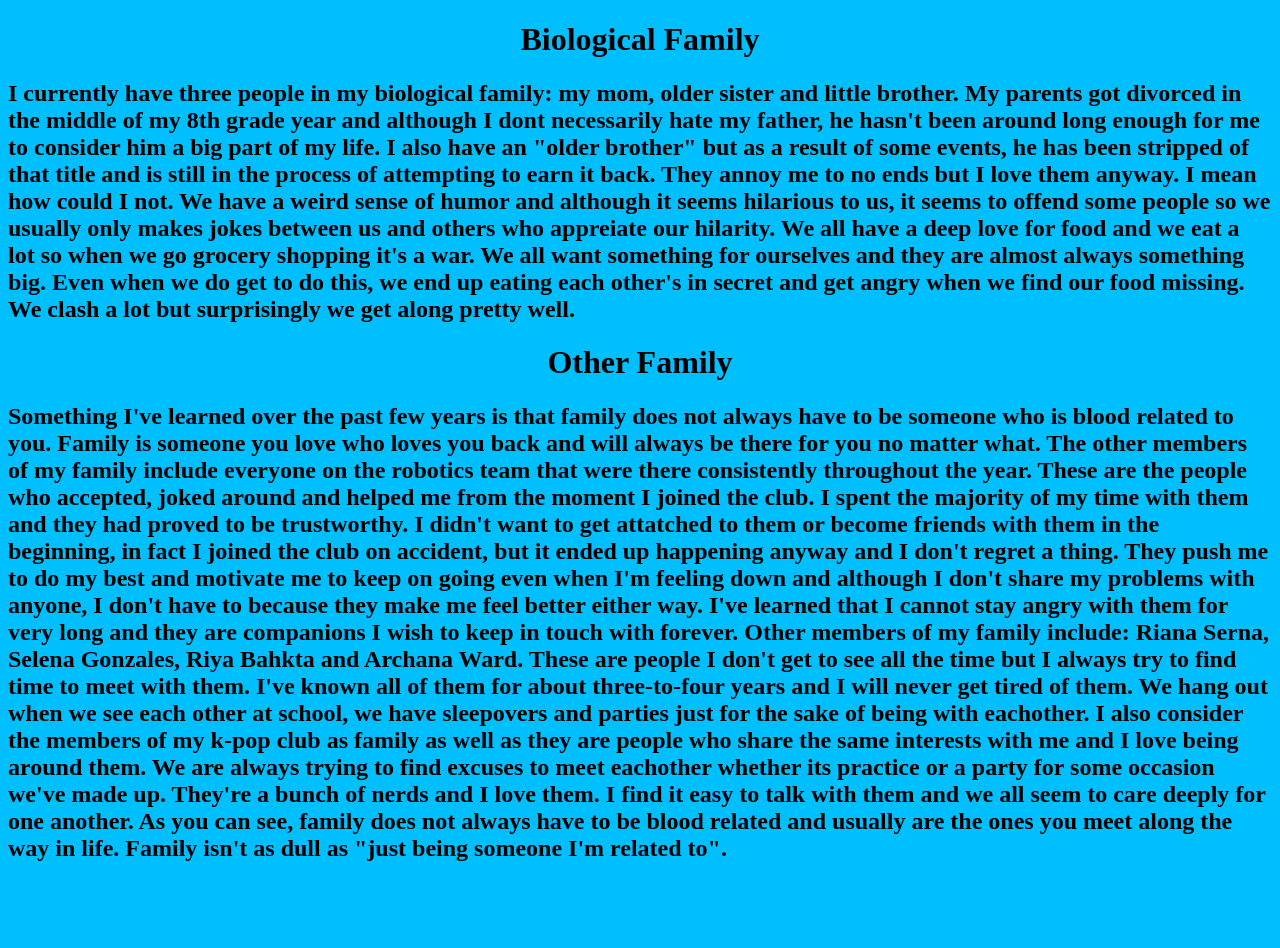
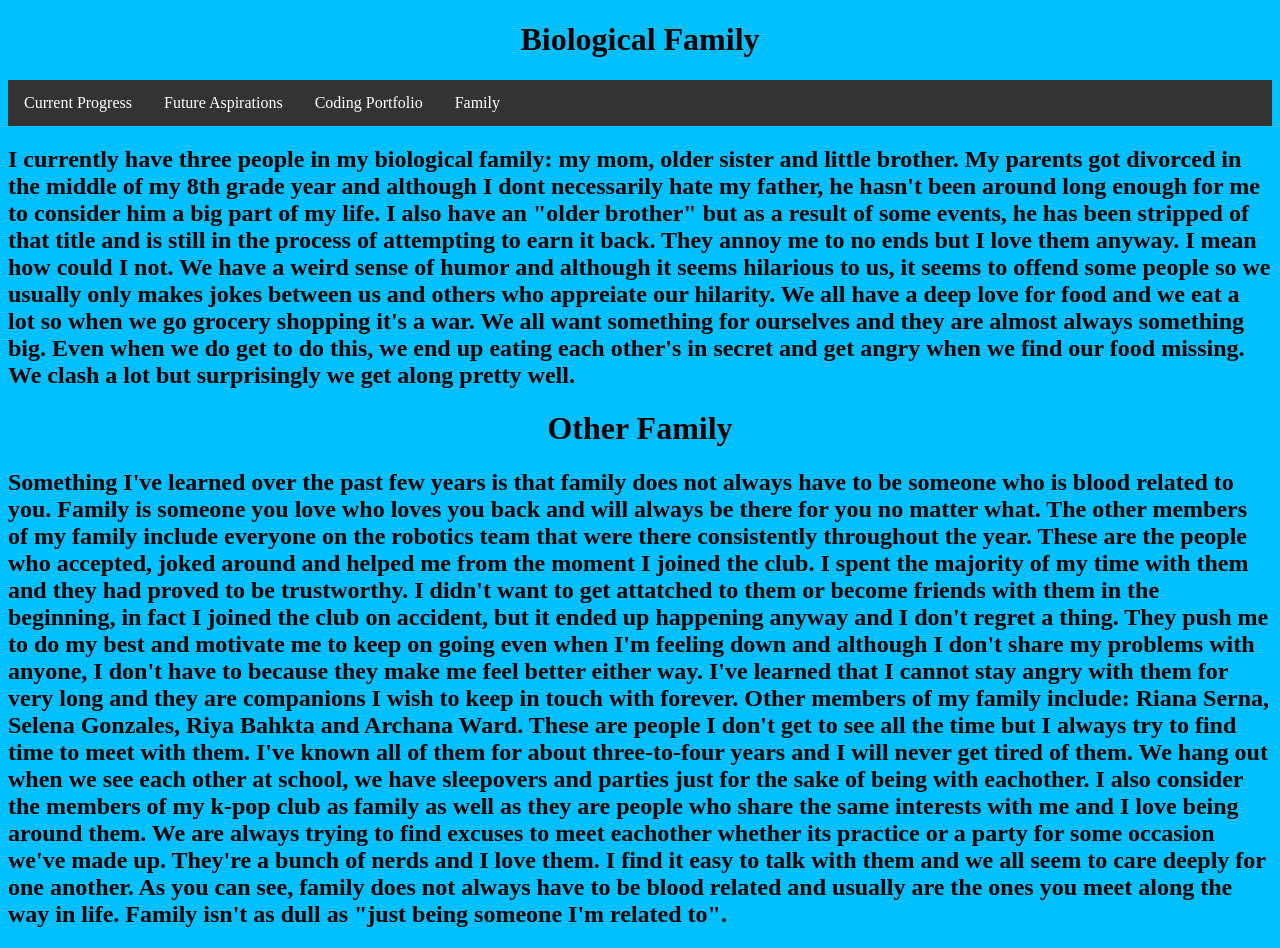
Before and after one commit to ThunderousChocolate/ThunderousChocolate.github.io, a plain HTML site: page family.html in a window 1280 px wide. Before the commit the page ends 882 px from the top, so only its background shows below. Drawn offline with Linux system fonts and the light colour scheme.

Commit message:
Add files via upload

```diff
--- a/contact.html
+++ b/contact.html
@@ -1,5 +1,14 @@
 <!DOCTYPE html>
 <head> <center>
+	<body>
+		<script src="myjavascript.js"></script>
+	<ul class = "navbar">
+  <li class = "item"><a href="prog.html">Current Progress</a></li>
+  <li class = "item"><a href="ftrasp.html">Future Aspirations</a></li>
+  <li class = "item"><a href="contact.html">Coding Portfolio</a></li>
+  <li class = "item"><a href="family.html">Family</a></li>
+</ul>
+	</body>
 	<h1> Coding Portfolio </h1>
 	</head>
 	<h2>HTML and CSS<br> Today I learned how to code using HTML and CSS and began delving into the concept of web programming which is obviously being displayed as I type this. I learned that coding is k-sensitive and even the smallest mistake could make all of your code go awry.</br> </h2>
--- a/contactstyle.css
+++ b/contactstyle.css
@@ -1,3 +1,30 @@
 body {
         background-color: #00bfff
   }
+
+  .navbar {
+   	list-style-type: none;
+    margin: 0;
+    padding: 0;
+    overflow: hidden;
+    background-color: #333;
+}
+
+.item {
+    float: left;
+}
+
+.item a {
+    display: block;
+    padding: 0;
+    overflow: hidden;
+    background-color: #333;
+}
+
+.item a {
+    display: block;
+    color: white;
+    text-align: center;
+    padding: 14px 16px;
+    text-decoration: none;
+}
--- a/family.html
+++ b/family.html
@@ -2,6 +2,15 @@
 <head> <center>
 	<h1> Biological Family </h1>
 </head> </center>
+	<body>
+		<script src="myjavascript.js"></script>
+	<ul class = "navbar">
+  <li class = "item"><a href="prog.html">Current Progress</a></li>
+  <li class = "item"><a href="ftrasp.html">Future Aspirations</a></li>
+  <li class = "item"><a href="contact.html">Coding Portfolio</a></li>
+  <li class = "item"><a href="family.html">Family</a></li>
+</ul>
+	<body>
 	<h2>     I currently have three people in my biological family: my mom, older sister and little brother. My parents got divorced in the middle of my 8th grade year and although I dont necessarily hate my father, he hasn't been around long enough for me to consider him a big part of my life. I also have an "older brother" but as a result of some events, he has been stripped of that title and is still in the process of attempting to earn it back. They annoy me to no ends but I love them anyway. I mean how could I not. We have a weird sense of humor and although it seems hilarious to us, it seems to offend some people so we usually only makes jokes between us and others who appreiate our hilarity. We all have a deep love for food and we eat a lot so when we go grocery shopping it's a war. We all want something for ourselves and they are almost always something big. Even when we do get to do this, we end up eating each other's in secret and get angry when we find our food missing. We clash a lot but surprisingly we get along pretty well. </h2>
 		<head> <center>
 			<h1> Other Family </h1>
--- a/familystyle.css
+++ b/familystyle.css
@@ -1,3 +1,30 @@
 body {
         background-color: #00bfff
     }
+
+    .navbar {
+   	list-style-type: none;
+    margin: 0;
+    padding: 0;
+    overflow: hidden;
+    background-color: #333;
+}
+
+.item {
+    float: left;
+}
+
+.item a {
+    display: block;
+    padding: 0;
+    overflow: hidden;
+    background-color: #333;
+}
+
+.item a {
+    display: block;
+    color: white;
+    text-align: center;
+    padding: 14px 16px;
+    text-decoration: none;
+}
--- a/ftraspstyle.css
+++ b/ftraspstyle.css
@@ -7,3 +7,30 @@ body {
     padding: a
     list-style-type: none;
     margin: 0;
+}
+    .navbar {
+   	list-style-type: none;
+    margin: 0;
+    padding: 0;
+    overflow: hidden;
+    background-color: #333;
+}
+
+.item {
+    float: left;
+}
+
+.item a {
+    display: block;
+    padding: 0;
+    overflow: hidden;
+    background-color: #333;
+}
+
+.item a {
+    display: block;
+    color: white;
+    text-align: center;
+    padding: 14px 16px;
+    text-decoration: none;
+}
--- a/progstyle.css
+++ b/progstyle.css
@@ -7,3 +7,30 @@ body {
     padding: a
     list-style-type: none;
     margin: 0;
+}
+.navbar {
+   	list-style-type: none;
+    margin: 0;
+    padding: 0;
+    overflow: hidden;
+    background-color: #333;
+}
+
+.item {
+    float: left;
+}
+
+.item a {
+    display: block;
+    padding: 0;
+    overflow: hidden;
+    background-color: #333;
+}
+
+.item a {
+    display: block;
+    color: white;
+    text-align: center;
+    padding: 14px 16px;
+    text-decoration: none;
+}
```
Also changed, not shown: ftrasp.html (+9 -0 lines), prog.html (+10 -1 lines).
